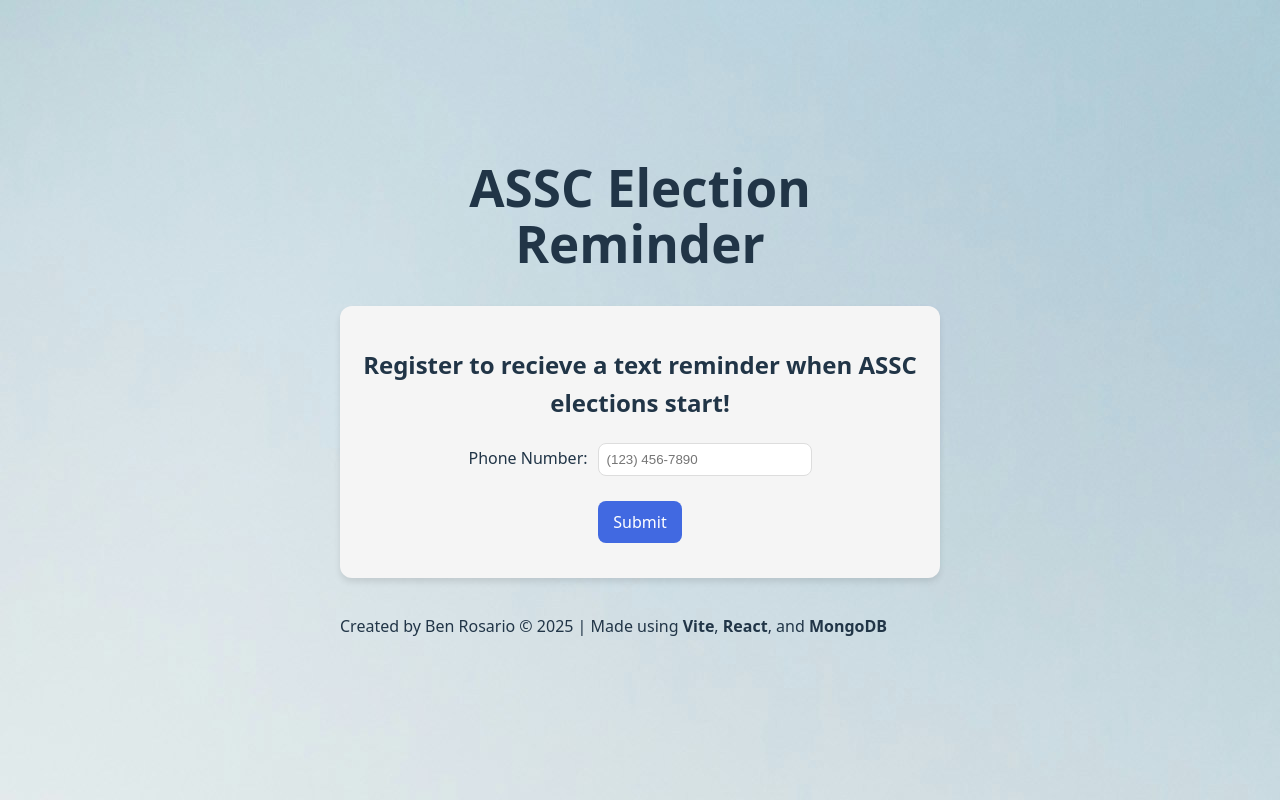
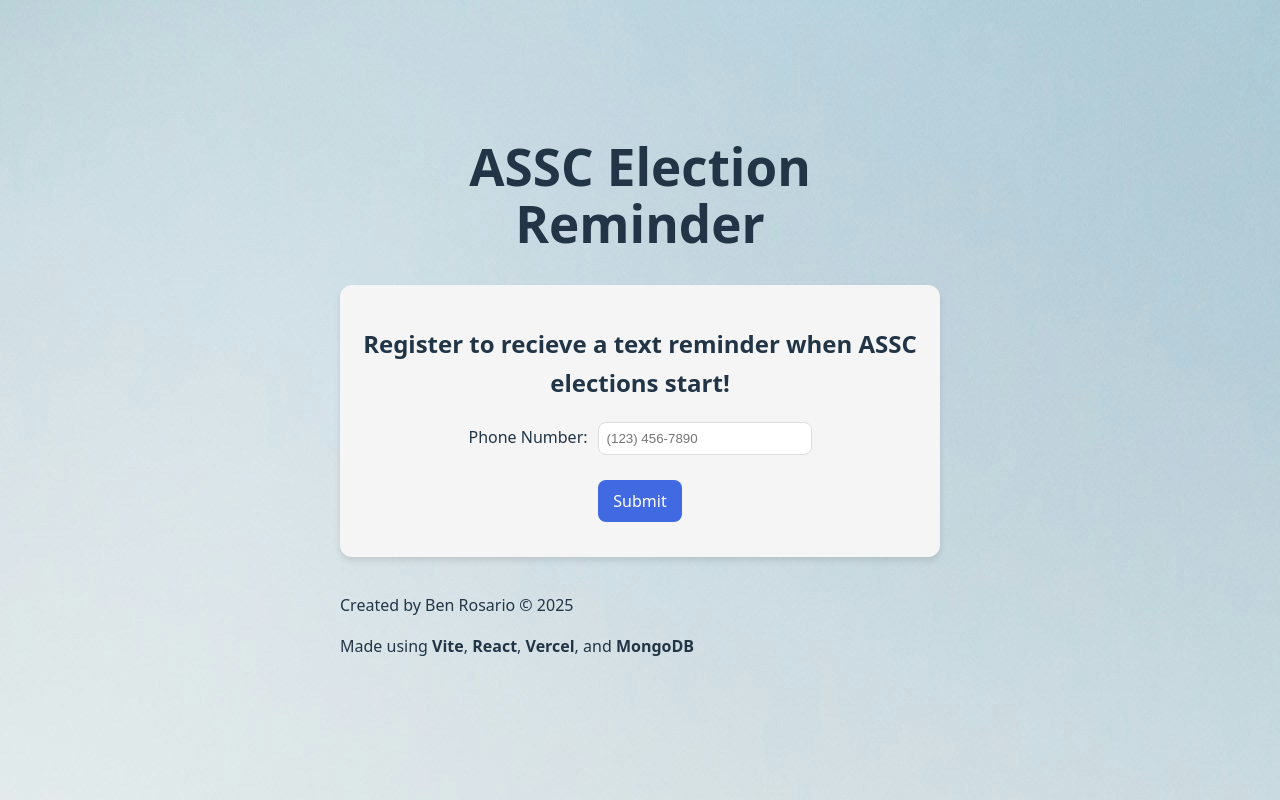
Before and after one commit to ben-rosario/student-vote-app, a React (Vite) app: page / in a window 1280 px wide. Built offline with nearby package versions, Linux system fonts and the light colour scheme.

Commit message:
updated footer

```diff
--- a/src/App.jsx
+++ b/src/App.jsx
@@ -17,7 +17,8 @@ function App() {
             <RegistrationForm />
         </main>
         <footer>
-            <p>Created by Ben Rosario   © {new Date().getFullYear()} | Made using <b>Vite</b>, <b>React</b>, and <b>MongoDB</b></p>
+            <p>Created by Ben Rosario   © {new Date().getFullYear()} </p>
+            <p>Made using <b>Vite</b>, <b>React</b>, <b>Vercel</b>, and <b>MongoDB</b></p>
         </footer>
     </div>
   )
```
